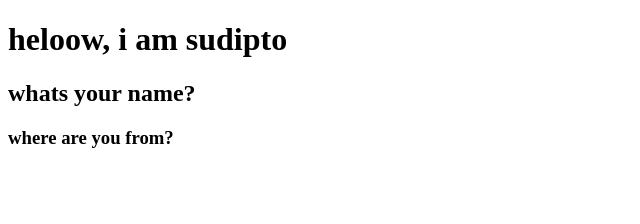
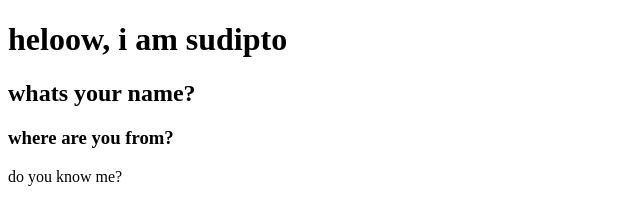
Before and after one commit to Bidyutsharma/continue-repo, a plain HTML site: page index.html in a window 1280 px wide. Shown: the whole page, without its empty margins (0-640 px from the left). Drawn offline with Linux system fonts and the light colour scheme.

Commit message:
continue commit

```diff
--- a/index.html
+++ b/index.html
@@ -10,5 +10,7 @@
     <h1>heloow, i am sudipto</h1>
     <h2>whats your name?</h2>
     <h3>where are you from?</h3>
+    <p>do you know me?</p>
+
 </body>
 </html>
```
